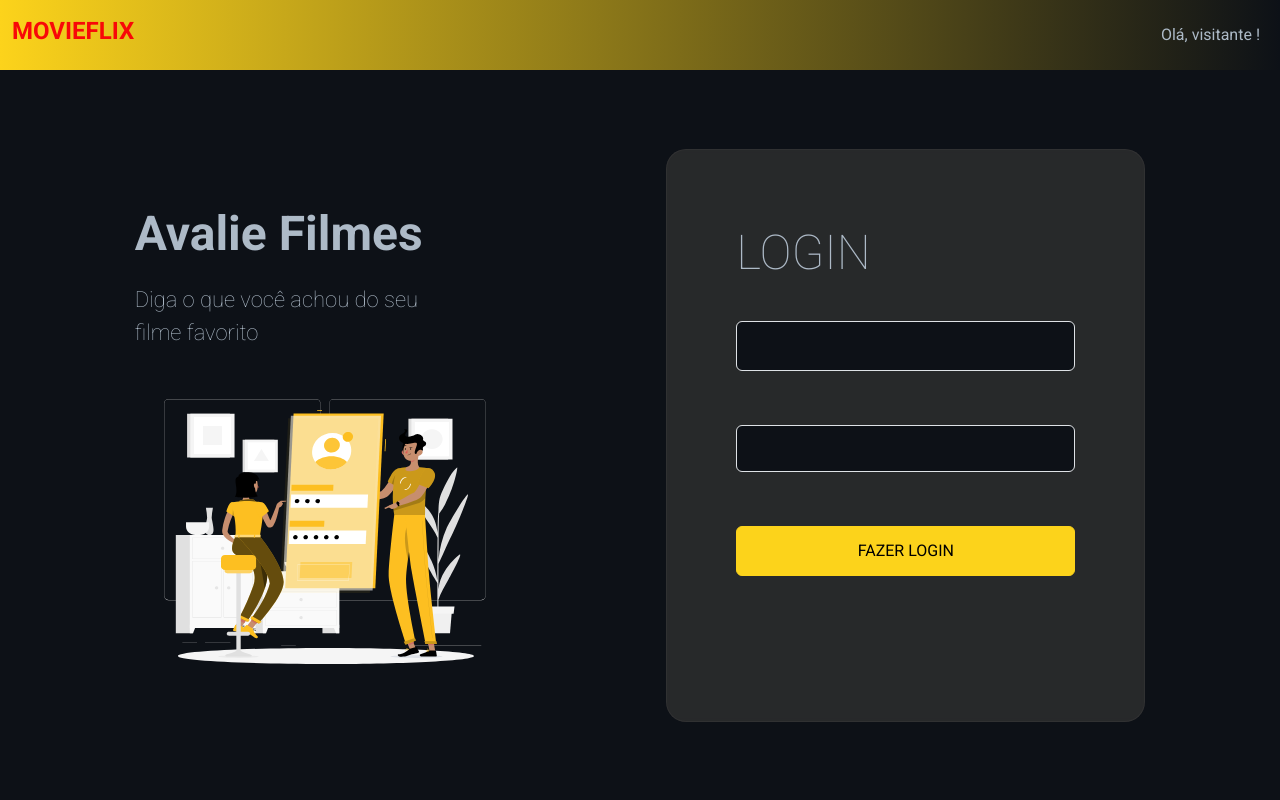
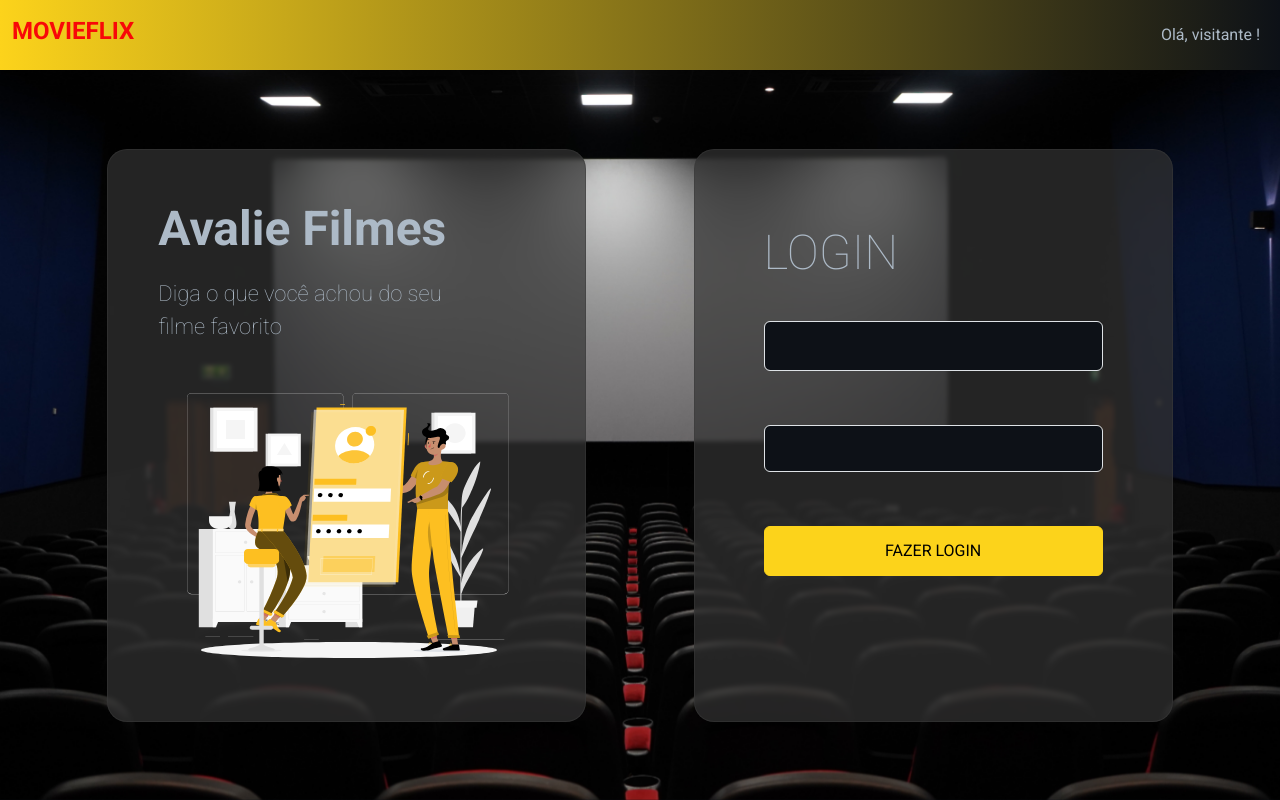
Before and after one commit to fagnercruz/Desafio-Movieflix, a React (Create React App) app: page / in a window 1280 px wide. Built offline with nearby package versions, Linux system fonts and the light colour scheme; no server answers.

Commit message:
ajustes pontuais

```diff
--- a/src/components/ReviewItem/index.tsx
+++ b/src/components/ReviewItem/index.tsx
@@ -8,7 +8,7 @@ type Props = {
 
 const ReviewItem = ({ review }: Props) => {
   return (
-    <div className="review-item">
+    <div className="review-item" key={review.id}>
       <div className="review-author">
         <Star /> {review.user.name}
       </div>
--- a/src/pages/Login/index.tsx
+++ b/src/pages/Login/index.tsx
@@ -46,7 +46,7 @@ const Login = () => {
   return (
     <>
       <div className="login-container">
-        <div className="login-banner">
+        <div className="login-banner efeito-glass bordas-arredondadas">
           <h2>Avalie Filmes</h2>
           <p>Diga o que você achou do seu filme favorito</p>
           <div className="bannerImg-container">
--- a/src/pages/Login/login.css
+++ b/src/pages/Login/login.css
@@ -14,6 +14,11 @@
     flex-direction: row;
     justify-content: space-evenly;
     align-items: center;
+
+    background-image: url("assets/images/cinema.jpg");
+    background-attachment: fixed;
+    background-size: cover;
+
 
 }
 
@@ -78,8 +83,15 @@
 
 @media (min-width: 1200px){
     .login-banner {
+        width: 479px;
+        height: 573px;
+        padding: 0 50px;
         display: unset;
      }
+
+    .login-banner H2 {
+        margin-top: 50px;
+    }
 
      .login-card {
         width: 479px;
```
Also changed, not shown: src/assets/images/cinema.jpg (added).
